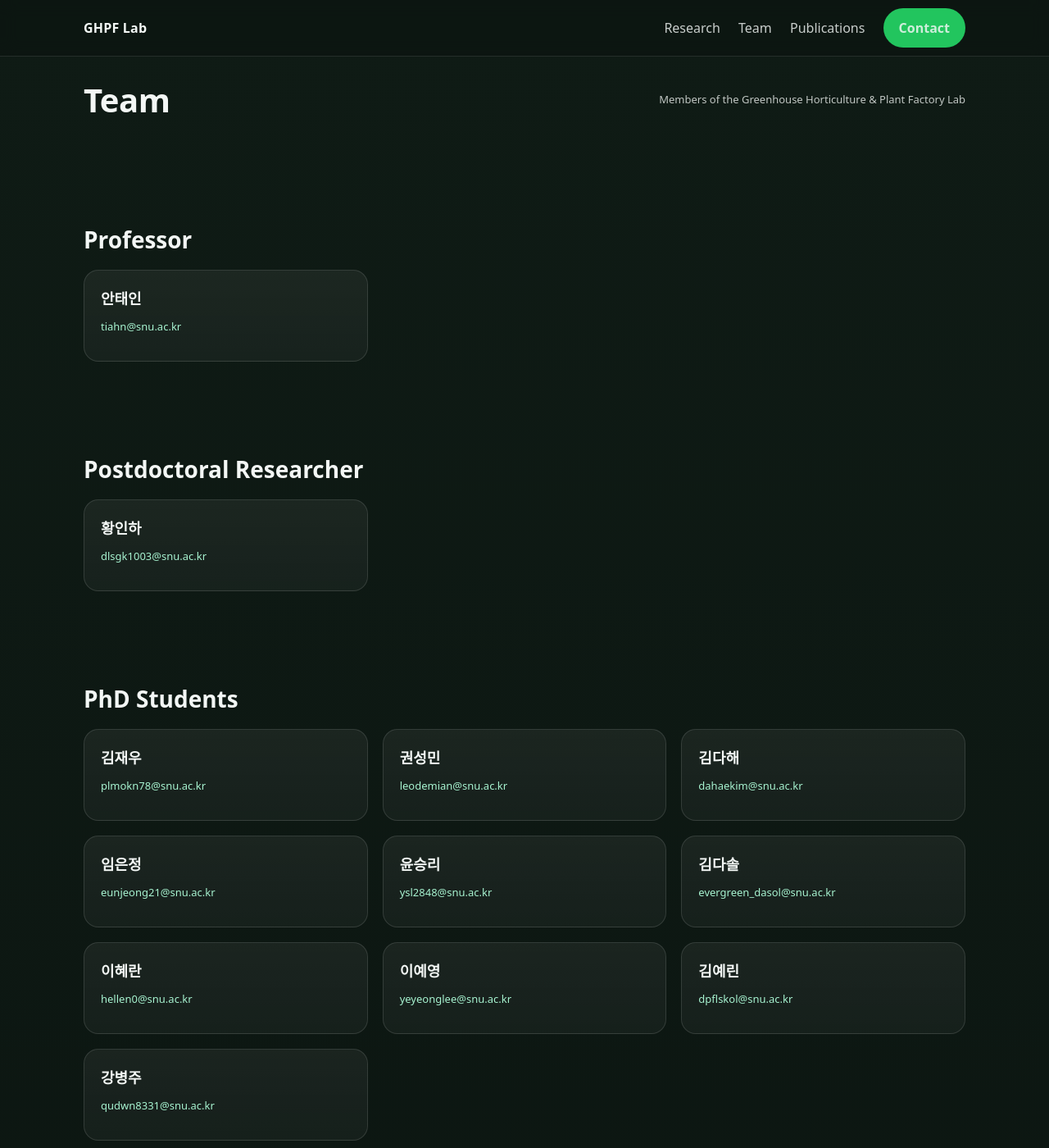
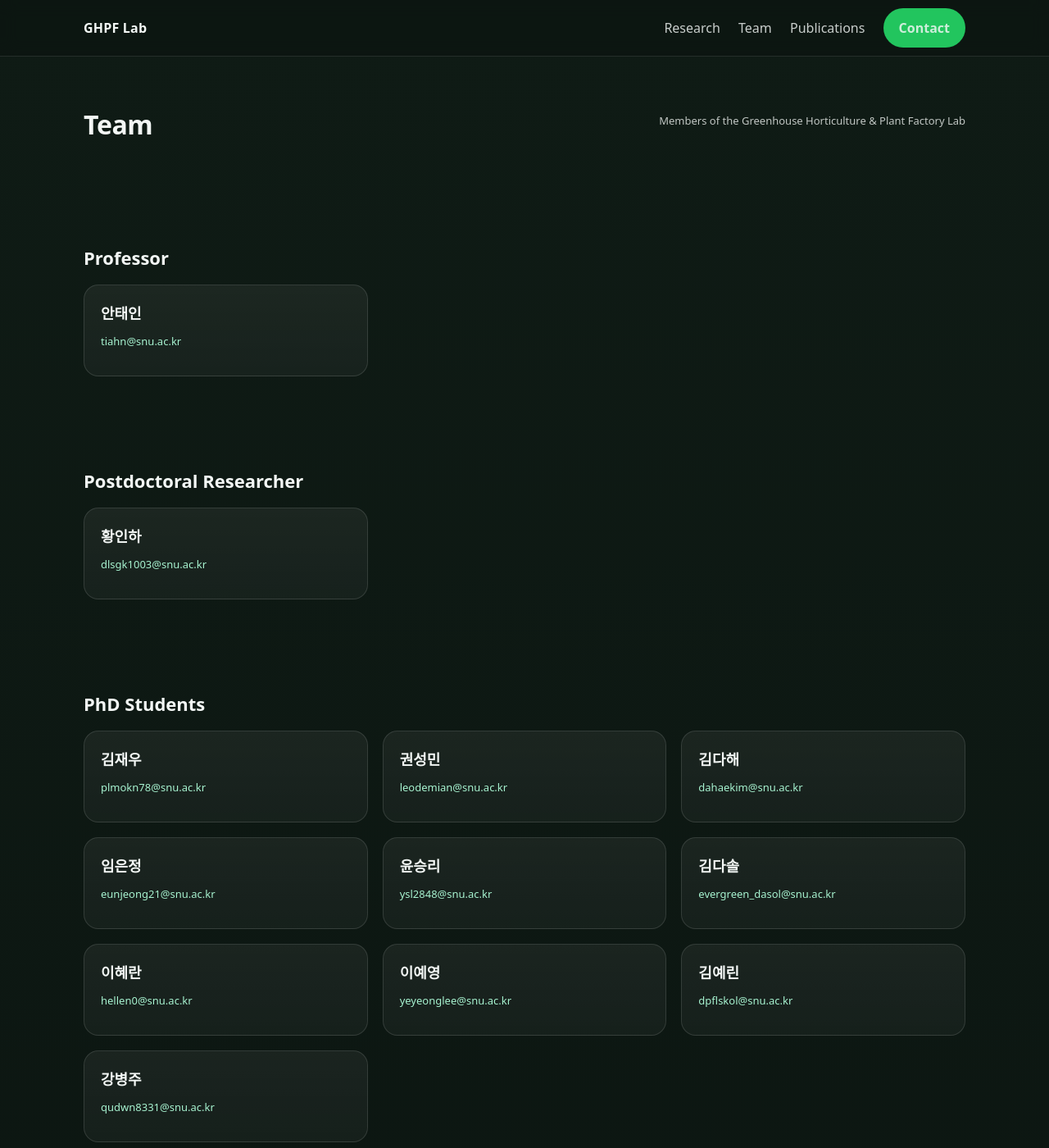
Before and after one commit to evergreendasol/Trial-2-lab-web, a Jekyll site: the page built from team.md, in a window 1280 px wide and 1400 px high. Shown: the whole window at 82% size. Built offline with Jekyll 4.4.1, drawn with Linux system fonts in a browser that asks for light colours.

Commit message:
Clean up site.css (dedupe team/footer overrides)

```diff
--- a/assets/css/site.css
+++ b/assets/css/site.css
@@ -61,7 +61,6 @@ a{color:inherit}
   padding:92px 0 64px;
   border-bottom:1px solid rgba(255,255,255,.10);
 
-  /* If you set hero image in hero.html via style, this overlay still works */
   background:
     radial-gradient(900px 420px at 18% 10%, rgba(34,197,94,.22), transparent 60%),
     radial-gradient(800px 420px at 80% 20%, rgba(167,243,208,.16), transparent 55%),
@@ -137,121 +136,25 @@ h1{
 .footer a:hover{color:var(--text)}
 .footer__bottom{margin-top:18px; padding-top:12px; border-top:1px solid rgba(255,255,255,.10)}
 
-@media (max-width:900px){
-  h1{font-size:40px}
-  .grid{grid-template-columns:1fr}
-  .footer__grid{grid-template-columns:1fr}
-}
-
-/* --- FOOTER alignment fixes --- */
+/* FOOTER alignment fixes */
 .footer__grid{
-  align-items:start;      /* 각 컬럼 상단 정렬 */
+  align-items:start;
   justify-items:start;
 }
-
-/* footer 내부 기본 마진 제거(열 맞춤 핵심) */
 .footer h3,
 .footer h4{
   margin:0 0 10px;
 }
-
-.footer p{
-  margin:0;
-}
-
+.footer p{margin:0}
 .footer ul{
   margin:0;
   padding:0;
   list-style:none;
 }
+.footer li{margin:6px 0}
+.footer .small{line-height:1.4}
 
-/* 링크 리스트 간격 */
-.footer li{
-  margin:6px 0;
-}
-
-/* Contact 쪽도 같은 높이감으로 */
-.footer .small{
-  line-height:1.4;
-}
-
-
-/* --- TEAM: compact grid + clean avatars --- */
-.team-grid{
-  /* 기본 .grid(3열) override: 더 촘촘하게, 화면 넓으면 4~6열까지 */
-  grid-template-columns: repeat(auto-fit, minmax(220px, 1fr));
-  gap:14px;
-  margin-top:14px;
-}
-
-.team-card{
-  padding:14px;
-}
-
-.person--compact{
-  display:flex;
-  align-items:center;
-  gap:12px;
-}
-
-.avatar{
-  width:52px;
-  height:52px;
-  border-radius:999px;
-  flex:0 0 auto;
-  overflow:hidden;
-  border:1px solid rgba(255,255,255,.16);
-  background:
-    radial-gradient(18px 18px at 30% 30%, rgba(34,197,94,.22), transparent 60%),
-    linear-gradient(180deg, rgba(255,255,255,.08) 0%, rgba(255,255,255,.04) 100%);
-  display:flex;
-  align-items:center;
-  justify-content:center;
-}
-
-.avatar img{
-  width:100%;
-  height:100%;
-  object-fit:cover;
-  display:block;
-}
-
-.avatar__txt{
-  font-weight:850;
-  letter-spacing:.8px;
-  font-size:14px;
-  color:rgba(243,247,245,.90);
-}
-
-.person__meta{
-  min-width:0; /* 긴 텍스트 줄바꿈/ellipsis 안정화 */
-}
-
-.person__top{
-  display:flex;
-  align-items:center;
-  gap:10px;
-  flex-wrap:wrap;
-}
-
-.person__name{
-  margin:0;
-  font-size:16px;
-  line-height:1.15;
-}
-
-.person__role{
-  font-size:11px;
-  padding:3px 8px;
-  opacity:.95;
-}
-
-.person__sub{
-  margin-top:4px;
-  line-height:1.35;
-}
-
-/* 섹션 간 구분은 유지하되, 과하게 벌어지지 않게 */
+/* TEAM (single source of truth) */
 .team-section{
   margin-top:28px;
   padding-top:18px;
@@ -263,108 +166,37 @@ h1{
   border-top:none;
 }
 
-@media (max-width:900px){
-  .team-grid{
-    grid-template-columns: repeat(auto-fit, minmax(200px, 1fr));
-  }
+/* Team page title override (avoid global h1 huge) */
+.page-title{
+  font-size:32px;
+  line-height:1.1;
+  letter-spacing:-0.4px;
+  margin:0;
 }
 
-
-/* =========================
-   TEAM (final override)
-   ========================= */
-
-/* 섹션 간 구분(너무 벌어지지 않게) */
-.team-section{
-  margin-top:28px;
-  padding-top:18px;
-  border-top:1px solid rgba(255,255,255,.10);
-}
-.team-section:first-of-type{
-  margin-top:18px;
-  padding-top:0;
-  border-top:none;
+/* Optional: slightly smaller section headings on Team page */
+.section__head h2{
+  font-size:22px;
 }
 
-/* 카드가 화면 전체로 늘어나지 않게: 고정 폭 column */
+/* Make team grid NOT stretch cards to full width */
 .team-grid{
   grid-template-columns: repeat(auto-fit, minmax(240px, 320px));
   gap:14px;
   margin-top:14px;
-  justify-content:start; /* 왼쪽 정렬 */
+  justify-content:start;
 }
-
 .team-card{
-  padding:14px;
+  padding:16px;
   max-width:320px;
 }
 
-/* 컴팩트 row 카드 */
-.person--compact{
-  display:flex;
-  align-items:center;
-  gap:12px;
-}
+/* Responsive */
+@media (max-width:900px){
+  h1{font-size:40px}
+  .grid{grid-template-columns:1fr}
+  .footer__grid{grid-template-columns:1fr}
 
-/* 깔끔한 아바타: 사진 있으면 사진, 없으면 TEMP */
-.avatar{
-  width:52px;
-  height:52px;
-  border-radius:16px;
-  flex:0 0 auto;
-  overflow:hidden;
-  border:1px solid rgba(255,255,255,.16);
-  background:
-    radial-gradient(18px 18px at 30% 30%, rgba(34,197,94,.20), transparent 60%),
-    linear-gradient(180deg, rgba(255,255,255,.08) 0%, rgba(255,255,255,.04) 100%);
-  display:flex;
-  align-items:center;
-  justify-content:center;
-}
-
-.avatar img{
-  width:100%;
-  height:100%;
-  object-fit:cover;
-  display:block;
-}
-
-.avatar__txt{
-  font-weight:800;
-  letter-spacing:1px;
-  font-size:12px;
-  color:rgba(243,247,245,.85);
-}
-
-.person__meta{
-  min-width:0;
-}
-
-.person__top{
-  display:flex;
-  align-items:center;
-  gap:10px;
-  flex-wrap:wrap;
-}
-
-.person__name{
-  margin:0;
-  font-size:16px;
-  line-height:1.15;
-}
-
-.person__role{
-  font-size:11px;
-  padding:3px 8px;
-  opacity:.95;
-}
-
-.person__sub{
-  margin-top:4px;
-  line-height:1.35;
-}
-
-@media (max-width:900px){
   .team-grid{
     grid-template-columns: repeat(auto-fit, minmax(200px, 1fr));
   }
@@ -372,15 +204,3 @@ h1{
     max-width:none;
   }
 }
-
-
-/* --- Page Title Styling --- */
-.page-title{
-  font-size:40px;
-  margin:0;
-  letter-spacing:-0.5px;
-}
-
-.section:first-of-type{
-  padding-top:30px;
-}
```
